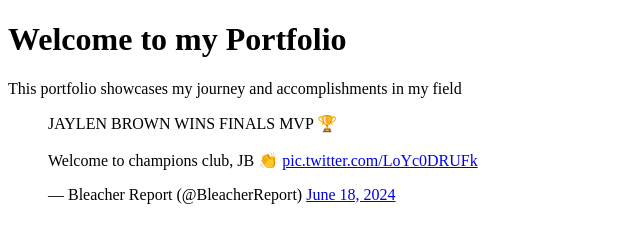
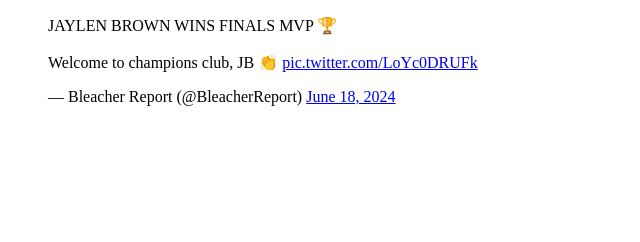
Before and after one commit to belyseing/my-portfolio, a plain HTML site: page tweets.html in a window 1280 px wide. Shown: the whole page, without its empty margins (0-640 px from the left). Drawn offline with Linux system fonts and the light colour scheme.

Commit message:
Changedd title

```diff
--- a/tweets.html
+++ b/tweets.html
@@ -3,11 +3,9 @@
   <head>
     <meta charset="UTF-8" />
     <meta name="viewport" content="width=device-width, initial-scale=1.0" />
-    <title>My First Portfolio</title>
+    <title>Tweet Page</title>
   </head>
-  <body>
-    <h1>Welcome to my Portfolio</h1>
-    <p>This portfolio showcases my journey and accomplishments in my field</p>
+    <body>
     <blockquote class="twitter-tweet">
       <p lang="en" dir="ltr">
         JAYLEN BROWN WINS FINALS MVP 🏆<br /><br />Welcome to champions club, JB
```
